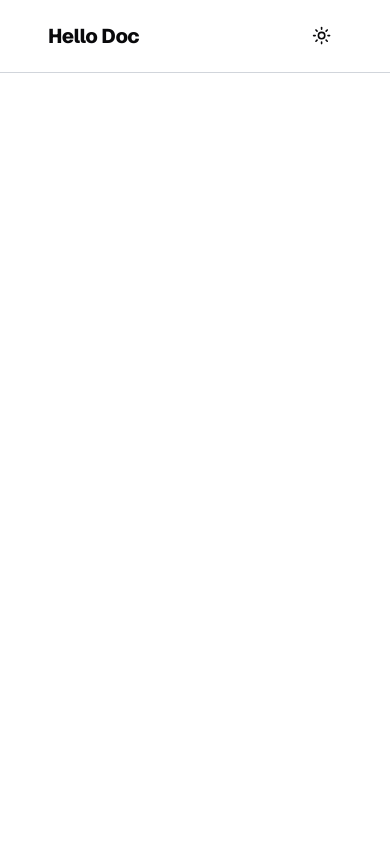
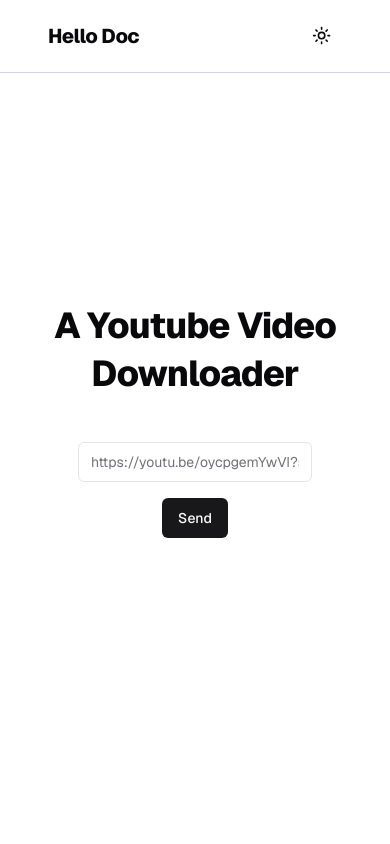
Before and after one commit to enzosakamoto/hello-doc, a Next.js app: page / in a window 390 px wide. Shown: the top 844 px of the page. Built offline with nearby package versions, Linux system fonts and the light colour scheme.

Commit message:
feat: Add form validation and submission logic to Home component

```diff
--- a/src/app/page.tsx
+++ b/src/app/page.tsx
@@ -2,55 +2,103 @@
 'use client'
 
 import { Button } from '@/components/ui/button'
-import { FormEvent, useRef, useState } from 'react'
+import {
+  Form,
+  FormControl,
+  FormField,
+  FormItem,
+  FormMessage
+} from '@/components/ui/form'
+import { Input } from '@/components/ui/input'
+import { LoadingSpinner } from '@/components/ui/loading-spinner'
+import { toast } from '@/components/ui/use-toast'
+import { useVideo } from '@/hooks/useVideo'
+import { zodResolver } from '@hookform/resolvers/zod'
+import { useRouter } from 'next/navigation'
+import { useState } from 'react'
+import { useForm } from 'react-hook-form'
+import { z } from 'zod'
 
-type Response = {
-  title?: string
-  thumbnail?: string
-  message: string
-}
+const formSchema = z.object({
+  videoUrl: z.string().url({
+    message: 'Invalid URL'
+  })
+})
+
+export type FormValues = z.infer<typeof formSchema>
 
 export default function Home() {
+  const { getVideoId } = useVideo()
+  const router = useRouter()
+
   const [isLoading, setIsLoading] = useState(false)
-  const [videoInfo, setVideoInfo] = useState<{
-    title: string
-    thumbnail: string
-  } | null>(null)
-  const inputRef = useRef<HTMLInputElement>(null)
 
-  const handleSubmit = async (e: FormEvent) => {
-    e.preventDefault()
+  const onSubmit = async (values: FormValues) => {
     setIsLoading(true)
+    await new Promise((resolve) => setTimeout(resolve, 500))
     try {
-      const res = await fetch('/api/getVideoInfo', {
-        method: 'POST',
-        headers: {
-          'Content-Type': 'application/json'
-        },
-        body: JSON.stringify({
-          url: inputRef.current?.value
-        })
+      const result = await getVideoId(values)
+      router.push(`/video/${result.videoId}`)
+    } catch (error) {
+      toast({
+        variant: 'destructive',
+        title: 'Error fetching video info',
+        description: (error as Error).message
       })
-      const result: Response = await res.json()
-      if (!res.ok) {
-        throw new Error(`Erro: ${result.message}`)
-      }
-      setVideoInfo({ title: result.title!, thumbnail: result.thumbnail! })
-    } catch (error) {
-      console.log('as')
-      alert((error as Error).message)
     } finally {
       setIsLoading(false)
     }
   }
 
+  const form = useForm<FormValues>({
+    resolver: zodResolver(formSchema),
+    disabled: isLoading,
+    defaultValues: {
+      videoUrl: ''
+    },
+    mode: 'onBlur'
+  })
+
   return (
     <>
-      <div className="flex h-[120rem] w-full flex-col items-center justify-center">
-        <h1 className="scroll-m-20 text-4xl font-extrabold tracking-tight lg:text-5xl">
-          A Youtube Video Downloader
-        </h1>
-        <Button>Click me</Button>
+      <div className="flex h-screen w-full flex-col items-center justify-center gap-12">
+        <div className="flex flex-col items-center justify-center gap-2">
+          <h1 className="scroll-m-20 text-4xl font-extrabold tracking-tight lg:text-6xl">
+            A Youtube Video
+          </h1>
+          <h1 className="scroll-m-20 text-4xl font-extrabold tracking-tight lg:text-6xl">
+            Downloader
+          </h1>
+        </div>
+        <Form {...form}>
+          <form
+            onSubmit={form.handleSubmit(onSubmit)}
+            className="flex w-3/5 flex-col items-center justify-center gap-4"
+          >
+            <FormField
+              control={form.control}
+              name="videoUrl"
+              render={({ field }) => (
+                <FormItem className="flex w-full flex-col">
+                  <FormControl>
+                    <Input
+                      placeholder="https://youtu.be/oycpgemYwVI?si=YKY4oNTI2YMxncAe"
+                      {...field}
+                    />
+                  </FormControl>
+                  <FormMessage className="ml-[2px]" />
+                </FormItem>
+              )}
+            />
+            <Button
+              type="submit"
+              className="disabled:cursor-not-allowed"
+              disabled={isLoading}
+            >
+              {isLoading ? <LoadingSpinner /> : 'Send'}
+            </Button>
+          </form>
+        </Form>
       </div>
     </>
   )
```
